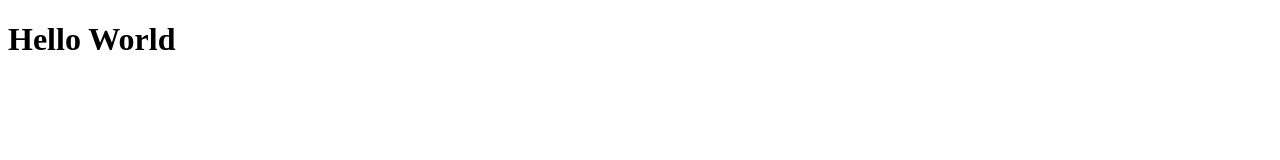
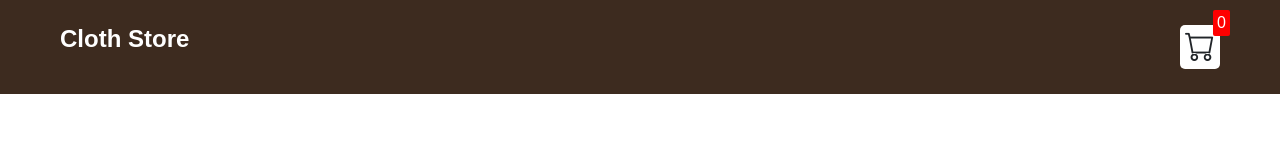
Before and after one commit to arun-praveen-d-58/Shopping-Cart, a plain HTML site: page index.html in a window 1280 px wide. Drawn offline with nearby package versions, Linux system fonts and the light colour scheme.

Commit message:
NavBar styling completed

```diff
--- a/index.html
+++ b/index.html
@@ -5,9 +5,18 @@
     <meta name="viewport" content="width=device-width, initial-scale=1.0">
     <title>Document</title>
     <link rel="stylesheet" href="style.css">
+    <link rel="stylesheet" href="https://cdn.jsdelivr.net/npm/bootstrap-icons@1.10.5/font/bootstrap-icons.css">
+
 </head>
 <body>
-    <h1>Hello World</h1>
+    <div class="navbar" id="navbar">
+        <h2>Cloth Store</h2>
+        <div class="cart">
+            <i class="bi bi-cart"></i>
+            <div class="cartAmount">0</div>
+        </div>
+    </div>
+
     <script src="script.js"></script>
 </body>
 </html>
--- a/style.css
+++ b/style.css
@@ -0,0 +1,37 @@
+*{
+    padding: 0;
+    box-sizing: border-box;
+    margin: 0;
+}
+
+body{
+    font-family: sans-serif;
+}
+.navbar{
+    display: flex;
+    flex-direction: row;
+    justify-content: space-between;
+  background-color: #3D2B1F;
+  color: white;
+  padding: 25px 60px;
+}
+
+.cart{
+    position: relative;
+    background-color: #fff;
+    color:#212529 ;
+    padding: 5px;
+    font-size: 30px;
+    border-radius: 5px;
+}
+
+.cartAmount{
+    font-size: 16px;
+    background-color: red;
+    color: #fff;
+    position: absolute;
+    top: -15px ;
+    right: -10px;
+    padding: 4px;
+    border-radius: 2px;
+}
```
